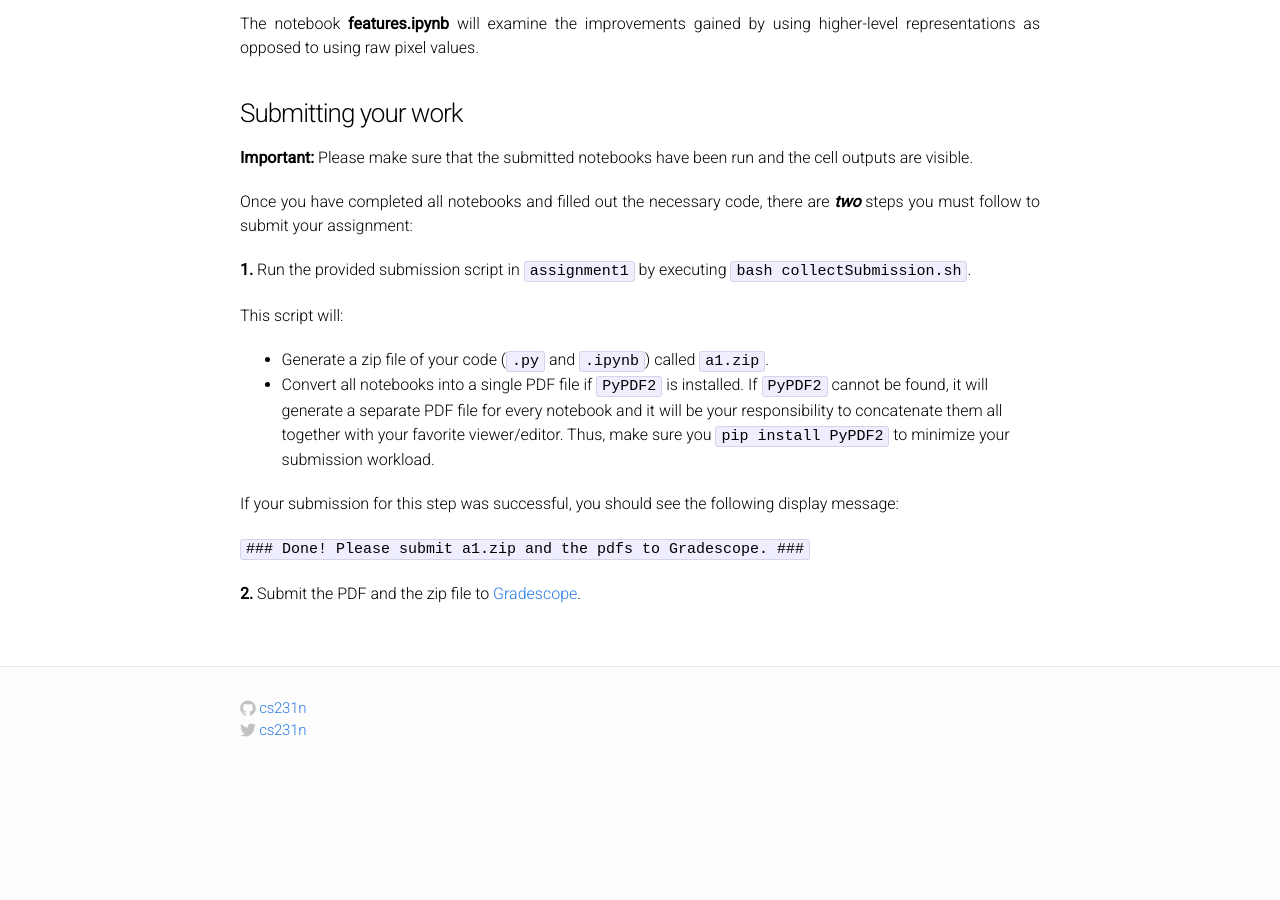
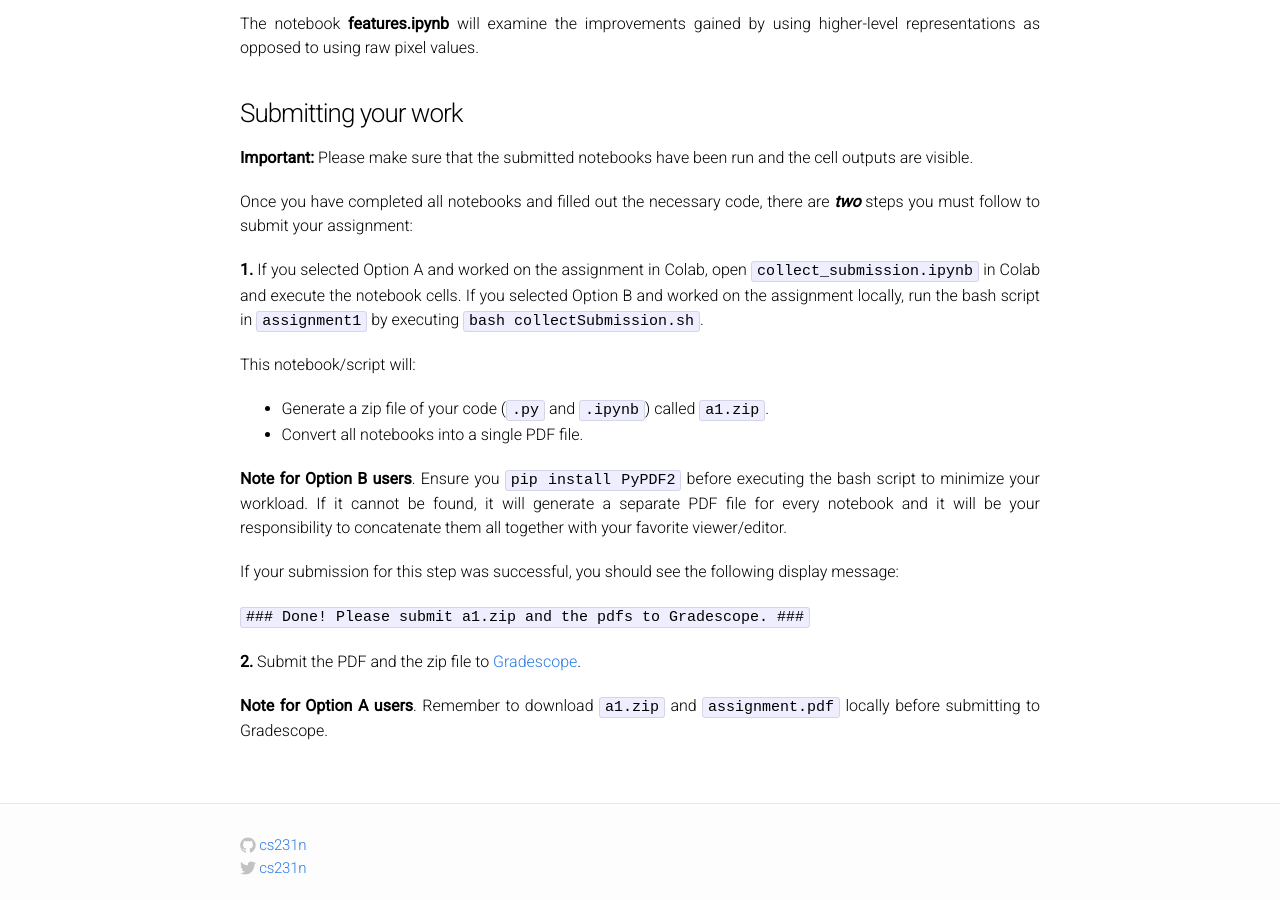
Before and after one commit to cs231n/cs231n.github.io, a Jekyll site: the page built from assignments/2020/assignment1.md, in a window 1280 px wide and 900 px high, scrolled down 2976 px. Built offline with Jekyll 4.4.1, drawn with Linux system fonts in a browser that asks for light colours; before the commit the page ends 3763 px from its top, so only the background shows below that; some of the changed text lies outside the part shown.

Commit message:
assignment1 instructions update

```diff
--- a/assignments/2020/assignment1.md
+++ b/assignments/2020/assignment1.md
@@ -64,7 +64,7 @@ from a popup window. The code cell will also automatically download the CIFAR-10
 5. Once you have completed the assignment question (i.e. reached the end of the notebook), you can save your edited files back to your Drive and move on to the next question. For your convenience, we also provide you with a code cell (the very last one) that automatically saves the modified files for that question back to your Drive.
 6. Repeat steps 3-5 for each remaining notebook.
 
-Once you have completed all Colab notebooks, redownload your Google Drive `assignment1` folder locally to your computer and proceed to the [submission instructions](#submitting-your-work).
+Once you have completed all Colab notebooks **except `collect_submission.ipynb`**, proceed to the [submission instructions](#submitting-your-work).
 
 #### Option B: Local Development
 
@@ -110,18 +110,21 @@ as opposed to using raw pixel values.
 
 Once you have completed all notebooks and filled out the necessary code, there are **_two_** steps you must follow to submit your assignment:
 
-**1.** Run the provided submission script in `assignment1` by executing `bash collectSubmission.sh`.
+**1.** If you selected Option A and worked on the assignment in Colab, open `collect_submission.ipynb` in Colab and execute the notebook cells. If you selected Option B and worked on the assignment locally, run the bash script in `assignment1` by executing `bash collectSubmission.sh`.
 
-This script will:
+This notebook/script will:
 
 * Generate a zip file of your code (`.py` and `.ipynb`) called `a1.zip`.
-* Convert all notebooks into a single PDF file if `PyPDF2` is installed. If `PyPDF2` cannot be found,
+* Convert all notebooks into a single PDF file.
+
+**Note for Option B users**. Ensure you `pip install PyPDF2` before executing the bash script to minimize your workload. If it cannot be found,
   it will generate a separate PDF file for every notebook and it will be your responsibility to concatenate
-  them all together with your favorite viewer/editor. Thus, make sure you `pip install PyPDF2`
-  to minimize your submission workload.
+  them all together with your favorite viewer/editor.
 
 If your submission for this step was successful, you should see the following display message:
 
 `### Done! Please submit a1.zip and the pdfs to Gradescope. ###`
 
 **2.** Submit the PDF and the zip file to [Gradescope](https://www.gradescope.com/courses/103764).
+
+**Note for Option A users**. Remember to download `a1.zip` and `assignment.pdf` locally before submitting to Gradescope.
```
